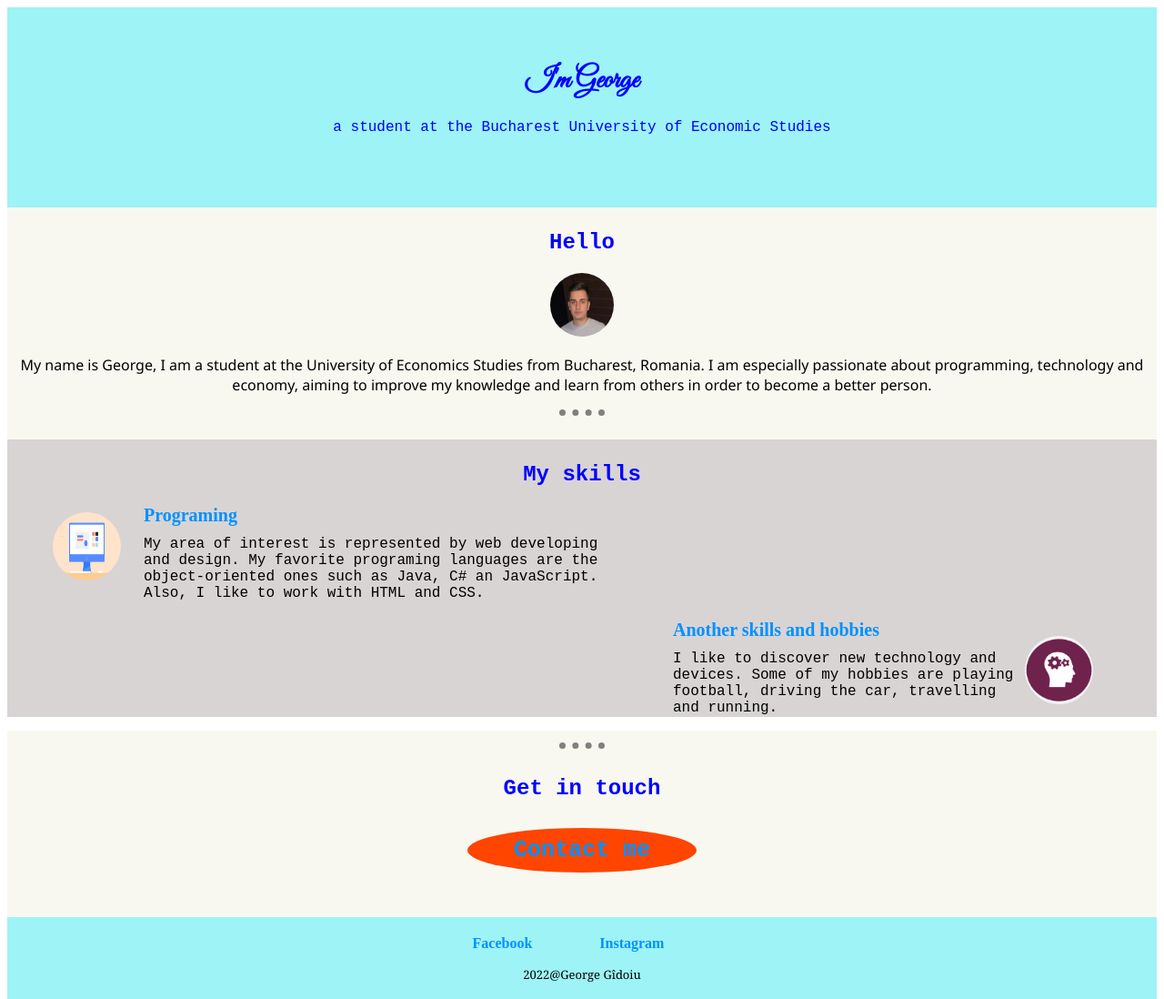
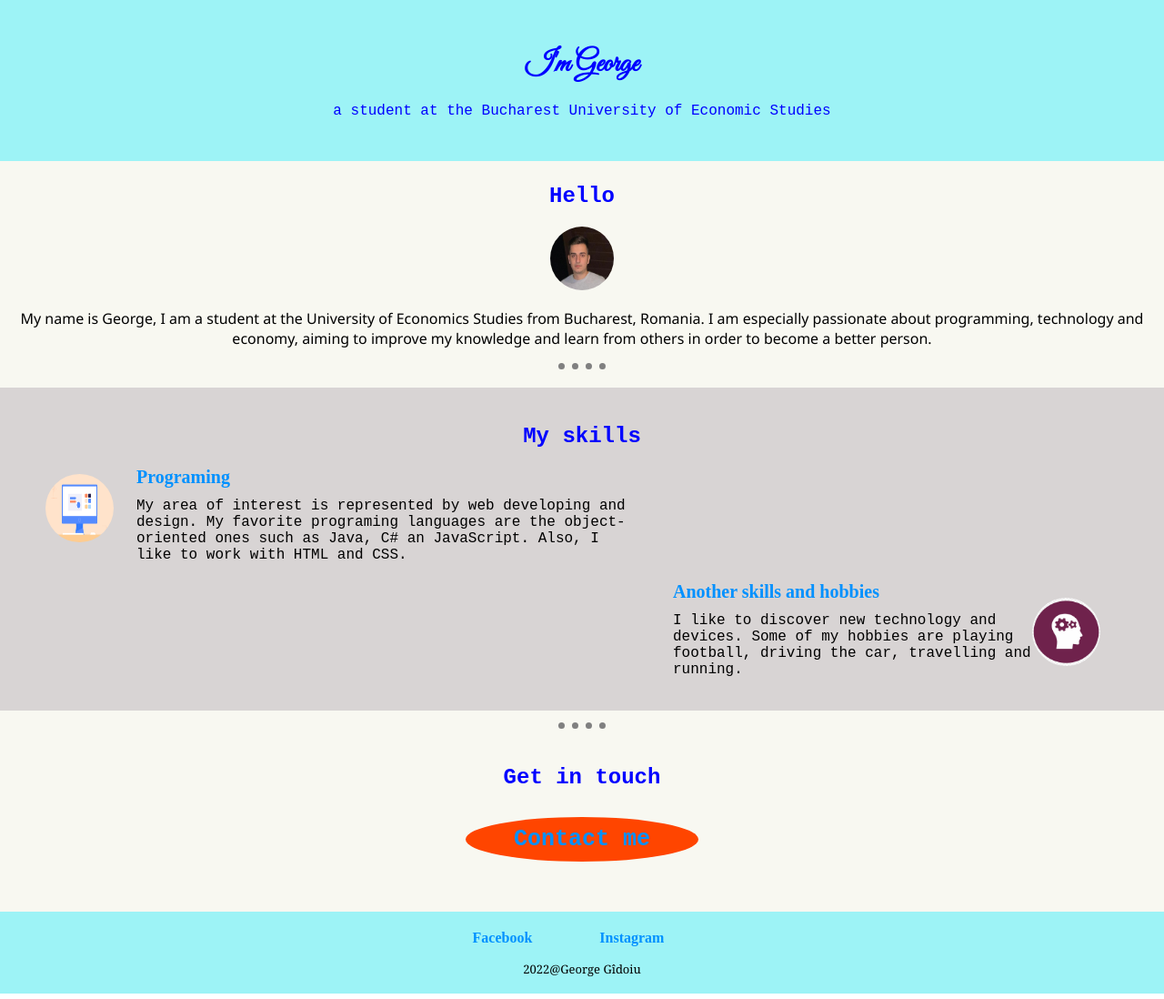
Before and after one commit to georgeg2u/Tehnologii-web, a plain HTML site: page tema tehnologii web/index.html in a window 1280 px wide. Shown: the whole page at 91% size. Drawn offline with Linux system fonts and the light colour scheme.

Commit message:
Add files via upload

```diff
--- a/tema tehnologii web/style.css
+++ b/tema tehnologii web/style.css
@@ -1,10 +1,14 @@
 #div1 {
     background-color: rgb(157, 243, 246);
     text-align: center;
-    padding-top: 40px;
+    padding-top: 30px;
+    padding-bottom: 30px;
     width: 100%;
-    height: 200px;
-    margin-bottom: -20px;
+    height: 30%;
+}
+
+body {
+    margin: 0px;
 }
 
 h1 {
@@ -15,7 +19,6 @@ h1 {
 p {
     font-family: 'Courier New', Courier, monospace;
     color:blue;
-
 }
 
 #div2 {
@@ -23,7 +26,7 @@ p {
     padding-top: 5px;
     text-align: center;
     width: 100%;
-    height:250px;
+    height:20%;
 }
 
 h2 {
@@ -44,8 +47,8 @@ hr {
     border-style: dotted none none;
     border-width: 7px;
     border-color: gray;
-    margin-bottom:30px;
-
+    margin-bottom: 0px;
+    padding-bottom: 20px;
 }
 
 #description {
@@ -55,9 +58,10 @@ hr {
 
 #div3 {
     background-color: rgb(216, 212, 212);
-    padding-top:5px;
+    padding-top:20px;
     width:100%;
-    height:300px;
+    height:25%;
+    padding-bottom: 20px;
 }
 
 #computerimg {
@@ -66,7 +70,6 @@ hr {
     float: left;
     margin: 0, 15px, 0 , 0;
     border-radius: 50%;
-
 }
 
 #div3-1 {
@@ -94,7 +97,6 @@ h3 {
     float: right;
     border-radius: 50%;
     margin-top: 10px;
-
 }
 
 #div3-2 {
@@ -112,7 +114,6 @@ h3 {
     margin-top: 30px;
     padding-top: 10px;
     padding-bottom: 10px;
-
 }
 
 #div4 {
@@ -120,31 +121,33 @@ h3 {
     padding-top: 5px;
     text-align: center;
     width: 100%;
-    height:200px;
+    height:15%;
+    padding-bottom: 30px;
 }
+
 #div5 {
     background-color: rgb(157, 243, 246);
     text-align: center;
     padding-top: 40px;
     width: 100%;
-    height: 50px;
+    height: 10%;
+    padding-bottom: 5px;
 }
+
 a {
     color:rgb(0, 145, 255);
     text-decoration: none;
     font-weight: bold;
 }
+
 li {
     display: inline;
     padding-right: 70px;
     color:rgb(0, 145, 255);
-
-
 }
 
 ul{
     margin-top: -20px;
-
 }
 
 #copyright{
```
Also changed, not shown: tema tehnologii web/index.html (+1 -3 lines).
